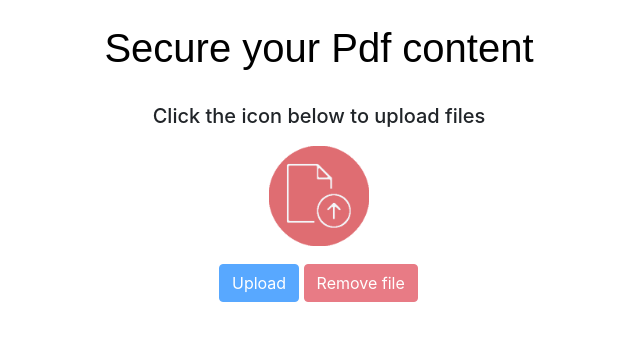
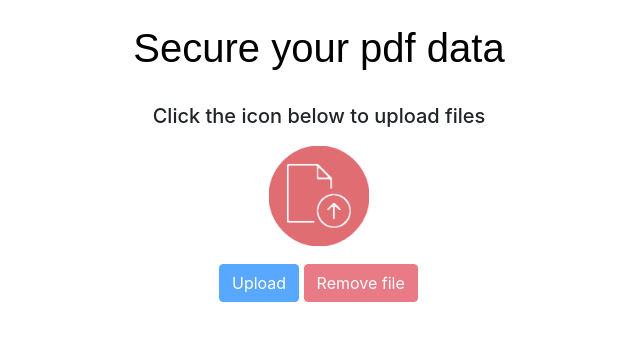
Before and after one commit to rahulmars007/pecus, a Django app: page /securePdfContent in a window 1280 px wide. Shown: the part 102-443 px from the top of the page, without its empty margins (321-961 px from the left). Run offline with Django 3.2, Linux system fonts and the light colour scheme; some libraries are stand-ins or nearby versions.

Commit message:
changes in html files

```diff
--- a/templates/index.html
+++ b/templates/index.html
@@ -116,7 +116,7 @@
         </div>
         <div class="col-md-3  text-center" style="opacity: 1;" onclick="location.href='./securePdfContent'">
             <div class="content-box" style="background-color: #b7e2c6;" >
-                <h4 style="margin-top: 65px" class="content-box-title">Secure Your PDF Content</h4>
+                <h4 style="margin-top: 65px" class="content-box-title">Secure Your PDF Data</h4>
             </div>
         </div>
 
--- a/templates/securePdfContent.html
+++ b/templates/securePdfContent.html
@@ -23,7 +23,7 @@
 </nav>
 <div>
     <br/>
-    <H1 style="text-align: center; font-family: Arial, Helvetica, sans-serif; color: black">Secure your Pdf content</H1>
+    <H1 style="text-align: center; font-family: Arial, Helvetica, sans-serif; color: black">Secure your pdf data</H1>
     <br/>
 </div>
 
```
